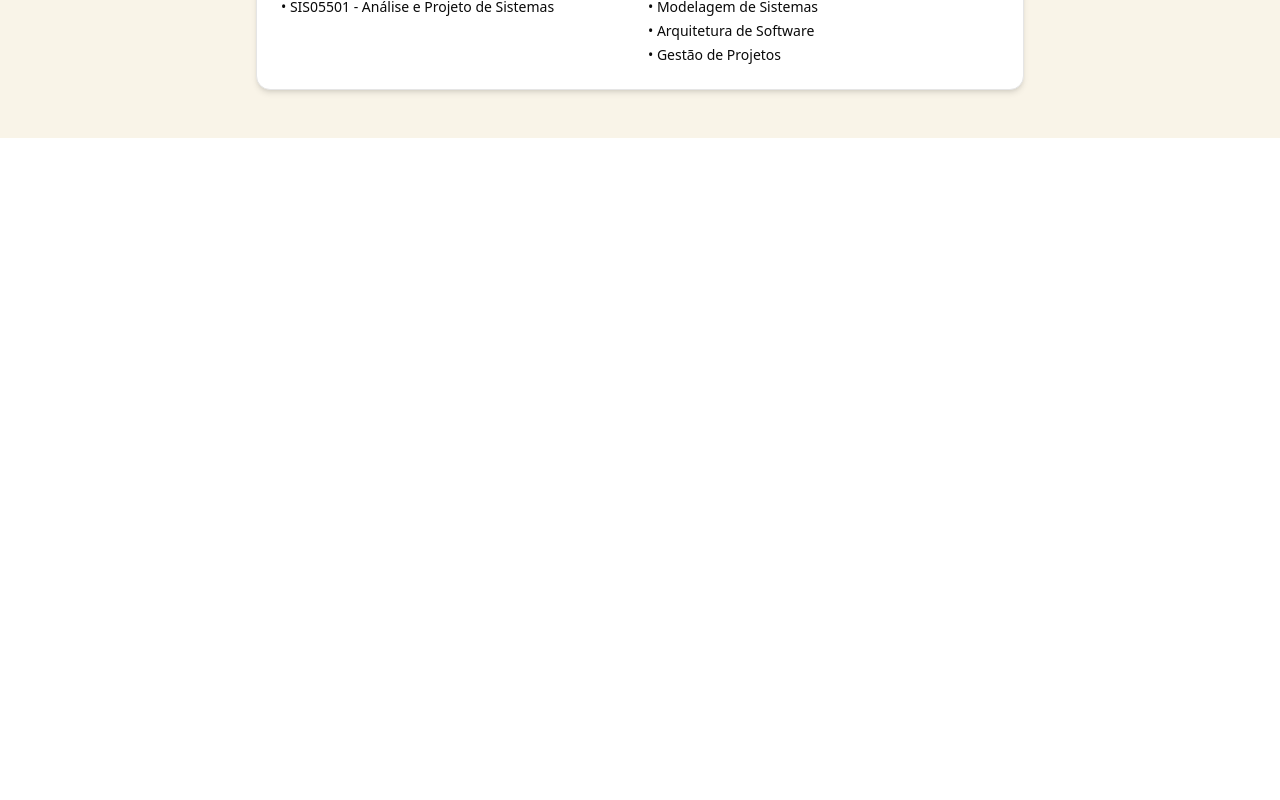
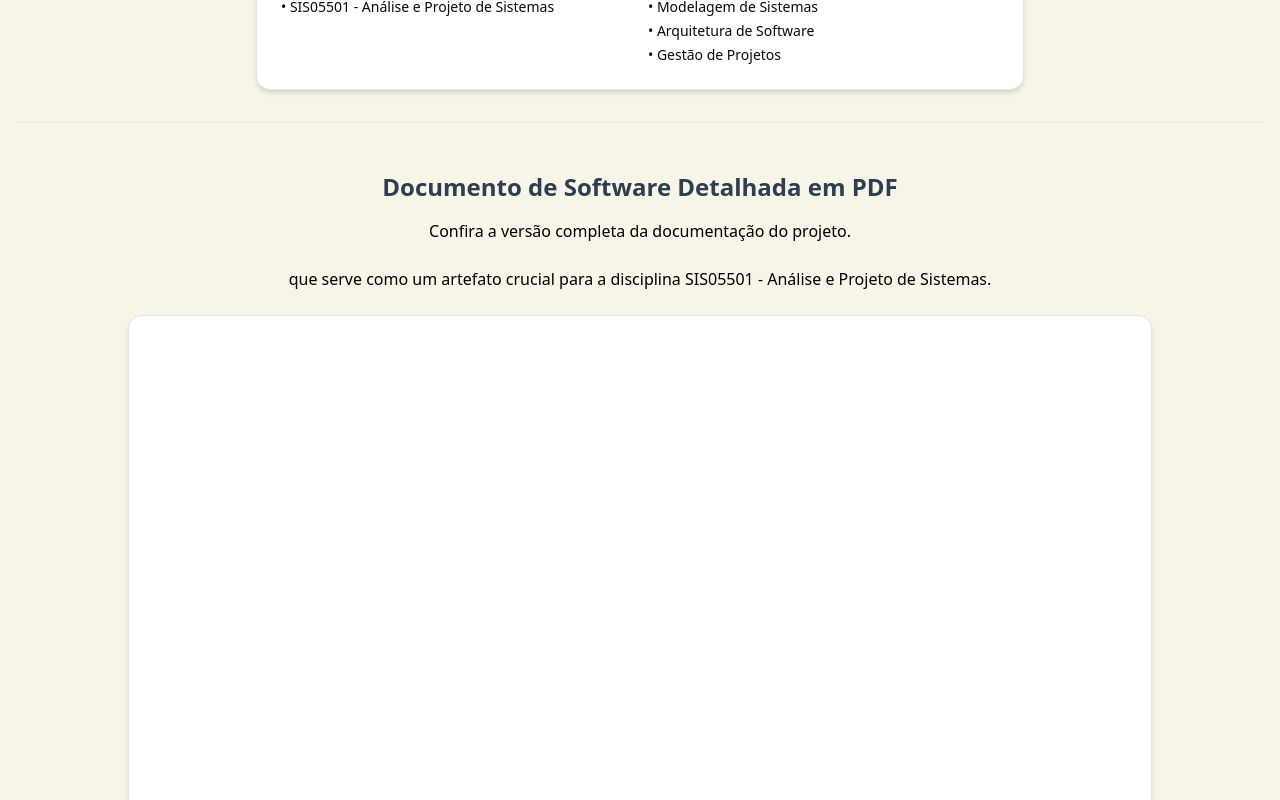
Before and after one commit to EduardoMG12/kitnet, a Next.js app in the folder frontend/: page /documentation in a window 1280 px wide. Shown: the part 4680-5480 px from the top of the page. Before the commit the page ends 4818 px from the top, so only its background shows below. Built offline with nearby package versions, Linux system fonts and the light colour scheme.

Commit message:
feat(frontend): add pdf render on documentation page

```diff
--- a/frontend/components/pages/Documentation/index.tsx
+++ b/frontend/components/pages/Documentation/index.tsx
@@ -432,6 +432,32 @@ const DocumentationContent = () => {
                             </CardContent>
                         </Card>
                     </div>
+                    <Separator className="my-8" />
+
+                    <div className="mt-12 text-center">
+                        <h2 className="text-2xl font-heading font-bold text-[#2c3e50] mb-4">
+                            Documento de Software Detalhada em PDF
+                        </h2>
+                        <p className="text-muted-foreground mb-6">
+                            Confira a versão completa da documentação do projeto.
+                        </p>
+                        <p className="text-muted-foreground mb-6">
+                            que serve como um artefato crucial para a disciplina SIS05501 - Análise e Projeto de Sistemas.
+                        </p>
+                        <Card className="bg-white shadow-md max-w-5xl mx-auto p-4">
+                            <CardContent>
+                                <iframe
+                                    src="/Documento Software KitNet - Analise e Projeto de Sistemas.pdf" // Caminho para o seu PDF na pasta public
+                                    width="100%"
+                                    height="800px" // Ajuste a altura conforme necessário
+                                    style={{ border: 'none' }}
+                                    title="Documentação do Projeto Casa Alegria"
+                                >
+                                    Seu navegador não suporta a incorporação de PDFs. Você pode <a href="/documentacao.pdf" target="_blank" rel="noopener noreferrer">baixar o PDF aqui</a>.
+                                </iframe>
+                            </CardContent>
+                        </Card>
+                    </div>
                 </div>
             </div>
         </MainLayout>
```
Also changed, not shown: 1 other file (tests, documents, lock files or other folders).
